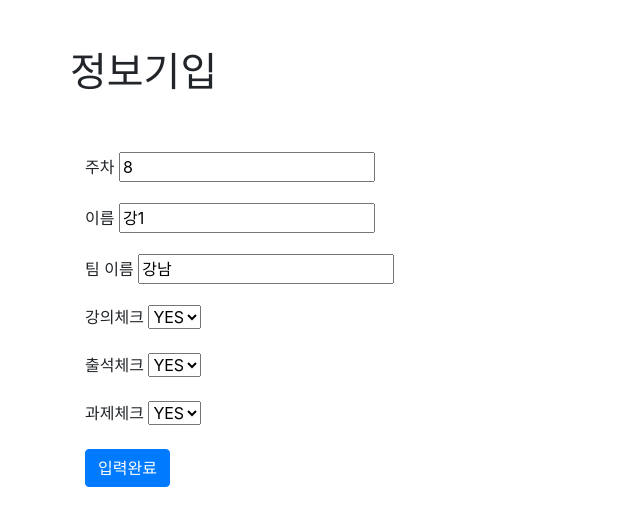
After one commit to hyu-likellion-project/CheckLionBack, a Django app: a page that uses Super/templates/info.html in a window 1280 px wide. The commit adds this page. Shown: the top 526 px of the page, without its empty margins (0-640 px from the left). Run offline with Django 3.2, Linux system fonts and the light colour scheme; some libraries are stand-ins or nearby versions.

Commit message:
feat#8 Super - Member Info

```diff
--- a/CheckLionBack/urls.py
+++ b/CheckLionBack/urls.py
@@ -16,7 +16,7 @@ Including another URLconf
 from django.contrib import admin
 from django.urls import path
 from User.views import HomeView, RegisterView, LoginView, logout
-from Super.views import ChoiceView
+from Super.views import ChoiceView, InfoView
 
 urlpatterns = [
     path('admin/', admin.site.urls),
@@ -25,4 +25,5 @@ urlpatterns = [
     path('user/login/', LoginView.as_view()),
     path('user/logout/', logout),
     path('super/choice/', ChoiceView.as_view()),
+    path('super/info/<str:team_name>', InfoView.as_view()),
 ]
--- /dev/null
+++ b/Super/forms.py
@@ -0,0 +1,28 @@
+from django import forms
+from datetime import datetime, timedelta
+
+
+start_time = datetime(2021, 3, 25, 0, 0, 0)
+WEEK_NUM = int( (datetime.now() - start_time).days ) // 7 + 3
+
+class InfoForm(forms.Form):
+    YES_OR_NO = (
+        ('Y','YES'),
+        ('N','NO')
+    )
+    week = forms.IntegerField(
+        error_messages = {'required':'주차를 입력하세요.'},
+        label = '주차',
+        initial=WEEK_NUM
+    )
+    name = forms.CharField(
+        error_messages = {'required':'이름을 입력하세요.'},
+        max_length=128, label = '이름'
+    )
+    team = forms.CharField(
+        error_messages = {'required':'팀 이름을 입력하세요.'},
+        max_length=128, label = '팀 이름'
+    )
+    lec_check = forms.TypedChoiceField(choices = YES_OR_NO, empty_value='Y', label = '강의체크')
+    att_check = forms.TypedChoiceField(choices = YES_OR_NO, empty_value='Y', label = '출석체크')
+    ass_check = forms.TypedChoiceField(choices = YES_OR_NO, empty_value='Y', label = '과제체크')
--- a/Super/templates/choice.html
+++ b/Super/templates/choice.html
@@ -11,7 +11,7 @@
     <div class = "col-12">
 
         {% for team in teams %}
-            <a href="/superuser/info/{{ team }}">{{ team }}</a>
+            <a href="/super/info/{{ team }}">{{ team }}</a>
         {% endfor %}
 
     </div>
--- /dev/null
+++ b/Super/templates/info.html
@@ -0,0 +1,30 @@
+{% extends 'base.html' %}
+{% block contents %}
+
+<div class = "row mt-5">
+    <div class = "cl-12 text-center">
+        <h1>정보기입</h1>
+    </div>
+</div>
+
+<div class = "row mt-5">
+    <div class = "col-12">
+        <form method = "POST" action = "/super/info/{{team_name}}">
+            {% csrf_token %}
+            {% for field in form %}
+            <div class = "form-group">
+                <label for = "{{fied.id_for_label}}">{{field.label}}</label>
+                {{field}}
+            </div>
+
+            {% if field.errors %}
+            <span style = "color:red">{{field.errors}}</span>
+            {% endif %}
+
+            {% endfor %}
+            <button type = "submit" class = "btn btn-primary">입력완료</button>
+        </form>
+    </div>
+</div>
+
+{% endblock %}
--- a/Super/views.py
+++ b/Super/views.py
@@ -1,4 +1,7 @@
 from django.views.generic import TemplateView
+from django.views.generic.edit import FormView
+from .models import Infos
+from .forms import InfoForm
 
 
 users = {"을지로" : ["강0","재0","훈0"], "강남" : ["강1","재1","훈1"], "왕십리" : ["강2","재2","훈2"]  }
@@ -9,3 +12,35 @@ class ChoiceView(TemplateView):
     def get(self, request, *args, **kwargs):
         ctx = {"teams":users}
         return self.render_to_response(ctx)
+
+
+class InfoView(FormView):
+    template_name = 'info.html'
+    form_class = InfoForm
+    success_url = '/super/choice'
+
+    def get_initial(self) :
+        initial = super().get_initial()
+        team_name = self.kwargs['team_name']
+        initial['team'] = team_name
+        initial['name'] = users[team_name][0]
+
+        return initial
+
+    def form_valid(self, form):
+        info = Infos(
+            week = form.data.get('week'),
+            name = form.data.get('name'),
+            team = form.data.get('team'),
+            lec_check = form.data.get('lec_check'),
+            att_check = form.data.get('att_check'),
+            ass_check = form.data.get('att_check')
+        )
+        info.save()
+
+        return super().form_valid(form)
+
+    def get_context_data(self, **kwargs):
+        context = super().get_context_data(**kwargs)
+        context['team_name'] = self.kwargs['team_name']
+        return context
```
Also changed, not shown: db.sqlite3.
